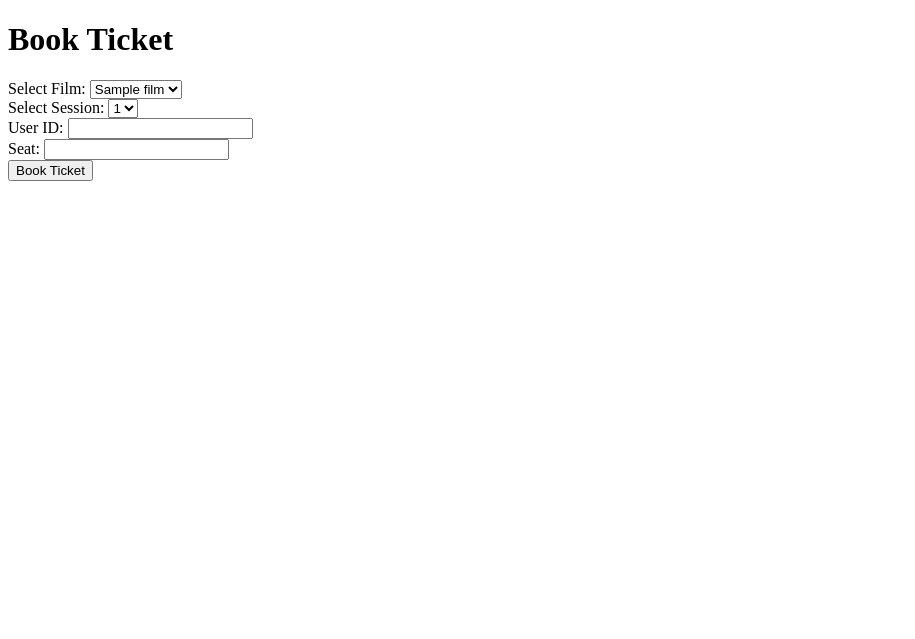
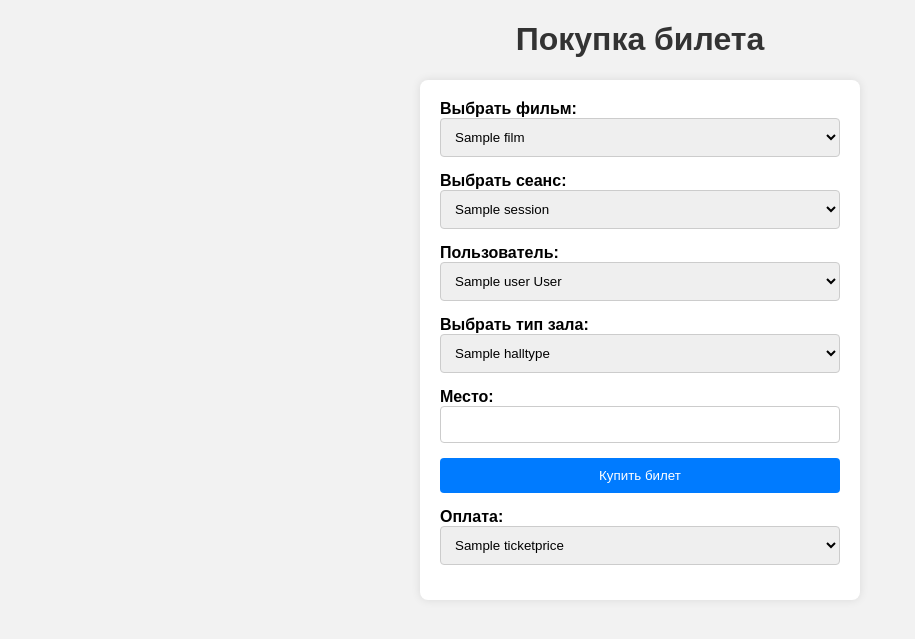
Before and after one commit to Ashimbekov/CinemaFlask, a Flask app: page /book_ticket in a window 1280 px wide. Shown: the top 639 px of the page, without its empty margins (0-915 px from the left). Run offline with Flask 3, Linux system fonts and the light colour scheme; a database or web service that is not in the repository returns one stand-in record (values such as "Sample title"); some libraries are stand-ins or nearby versions.

Commit message:
немного изменил booking, стили

```diff
--- a/app.py
+++ b/app.py
@@ -384,13 +384,49 @@ def delete_ticket(ticket_id):
 
 
 
+# @app.route('/book_ticket', methods=['GET'])
+# def book_ticket_page():
+#     cur.execute("SELECT * FROM films")
+#     films = cur.fetchall()
+#     cur.execute("SELECT * FROM sessions")
+#     sessions = cur.fetchall()
+#     return render_template('booking.html', films=films, sessions=sessions)
+
+# @app.route('/book_ticket', methods=['GET'])
+# def book_ticket_page():
+#     cur.execute("SELECT * FROM films")
+#     films = cur.fetchall()
+#     return render_template('booking.html', films=films)
+
 @app.route('/book_ticket', methods=['GET'])
 def book_ticket_page():
     cur.execute("SELECT * FROM films")
     films = cur.fetchall()
+    # film_id = films[0]
+    # cur.execute("SELECT * FROM sessions WHERE idFilm = %s", (film_id,))
     cur.execute("SELECT * FROM sessions")
     sessions = cur.fetchall()
-    return render_template('booking.html', films=films, sessions=sessions)
+    cur.execute("SELECT idUsers, Name, Surname FROM users")  # Получаем только user_id, Name и Surname
+    users = cur.fetchall()
+    cur.execute("SELECT * FROM halltype")
+    hall_types = cur.fetchall()
+    cur.execute("SELECT * FROM ticketprices")
+    ticket_prices = cur.fetchall()
+    return render_template('booking.html', films=films, sessions=sessions, users=users, hall_types=hall_types, ticket_prices=ticket_prices)
+
+
+# @app.route('/book_ticket', methods=['GET'])
+# def book_ticket_page():
+#     cur.execute("SELECT * FROM sessions")
+#     sessions = cur.fetchall()
+#     return render_template('booking.html', sessions=sessions)
+
+# @app.route('/get_sessions_by_film', methods=['POST'])
+# def get_sessions_by_film():
+#     film_id = request.form.get('film_id')  # Получаем ID выбранного фильма из формы
+#     cur.execute("SELECT * FROM sessions WHERE idFilm = %s", (film_id,))
+#     sessions = cur.fetchall()
+#     return jsonify(sessions)
 
 @app.route('/book_ticket', methods=['POST'])
 def book_ticket():
@@ -400,6 +436,8 @@ def book_ticket():
         session_id = data['session_id']
         user_id = data['user_id']
         seat = data['seat']
+        hall_type = data['hall_type']
+        ticket_price_id = data['ticket_price_id']
 
         # Здесь вы можете добавить логику для проверки доступности места и других условий
         # Например, проверить, свободно ли место в таблице halls
@@ -412,7 +450,7 @@ def book_ticket():
 
         if hall_data:
             # Если место существует, то добавляем билет
-            cur.execute("INSERT INTO tickets (idUser, idSession) VALUES (%s, %s)", (user_id, session_id))
+            cur.execute("INSERT INTO tickets (idUser, idSession, ticketPriceId) VALUES (%s, %s, %s)", (user_id, session_id, ticket_price_id))
             conn.commit()
             return redirect('/tickets')
         else:
--- a/templates/booking.html
+++ b/templates/booking.html
@@ -4,27 +4,91 @@
     <meta charset="UTF-8">
     <meta name="viewport" content="width=device-width, initial-scale=1.0">
     <title>Book Ticket</title>
+    <style>
+        body {
+            font-family: Arial, sans-serif;
+            margin: 0;
+            padding: 0;
+            background-color: #f2f2f2;
+        }
+
+        h1 {
+            text-align: center;
+            color: #333;
+        }
+
+        form {
+            max-width: 400px;
+            margin: 20px auto;
+            background-color: #fff;
+            padding: 20px;
+            border-radius: 8px;
+            box-shadow: 0 0 10px rgba(0, 0, 0, 0.1);
+        }
+
+        label {
+            font-weight: bold;
+        }
+
+        select,
+        input[type="number"],
+        button {
+            width: 100%;
+            padding: 10px;
+            margin-bottom: 15px;
+            border: 1px solid #ccc;
+            border-radius: 4px;
+            box-sizing: border-box;
+        }
+
+        button {
+            background-color: #007bff;
+            color: #fff;
+            border: none;
+            cursor: pointer;
+        }
+
+        button:hover {
+            background-color: #0056b3;
+        }
+    </style>
 </head>
 <body>
-    <h1>Book Ticket</h1>
+    <h1>Покупка билета</h1>
     <form action="/book_ticket" method="post">
-        <label for="film_id">Select Film:</label>
+        <label for="film_id">Выбрать фильм:</label>
         <select id="film_id" name="film_id">
             {% for film in films %}
                 <option value="{{ film[0] }}">{{ film[1] }}</option>
             {% endfor %}
         </select><br>
-        <label for="session_id">Select Session:</label>
+        <label for="session_id">Выбрать сеанс:</label>
         <select id="session_id" name="session_id">
             {% for session in sessions %}
-                <option value="{{ session[0] }}">{{ session[0] }}</option>
+                <option value="{{ session[0] }}">{{ session[4] }}</option>
             {% endfor %}
         </select><br>
-        <label for="user_id">User ID:</label>
-        <input type="number" id="user_id" name="user_id" required><br>
-        <label for="seat">Seat:</label>
+        <label for="user_id">Пользователь:</label>
+        <select id="user_id" name="user_id">
+            {% for user in users %}
+                <option value="{{ user[0] }}">{{ user[1] }} {{ user[2] }}</option>
+            {% endfor %}
+        </select><br>
+        <label for="hall_type">Выбрать тип зала:</label>
+        <select id="hall_type" name="hall_type">
+            {% for hall_type in hall_types %}
+                <option value="{{ hall_type[0] }}">{{ hall_type[1] }}</option>
+            {% endfor %}
+        </select><br>
+        <label for="seat">Место:</label>
         <input type="number" id="seat" name="seat" required><br>
-        <button type="submit">Book Ticket</button>
+        <button type="submit">Купить билет</button>
+        <label for="ticket_price_id">Оплата:</label>
+        <select id="ticket_price_id" name="ticket_price_id">
+            {% for ticket_price in ticket_prices %}
+                <option value="{{ ticket_price[0] }}">{{ ticket_price[1] }}</option>
+            {% endfor %}
+        </select><br>
     </form>
 </body>
 </html>
```
Also changed, not shown: templates/tickets.html (+57 -3 lines), README.md.
